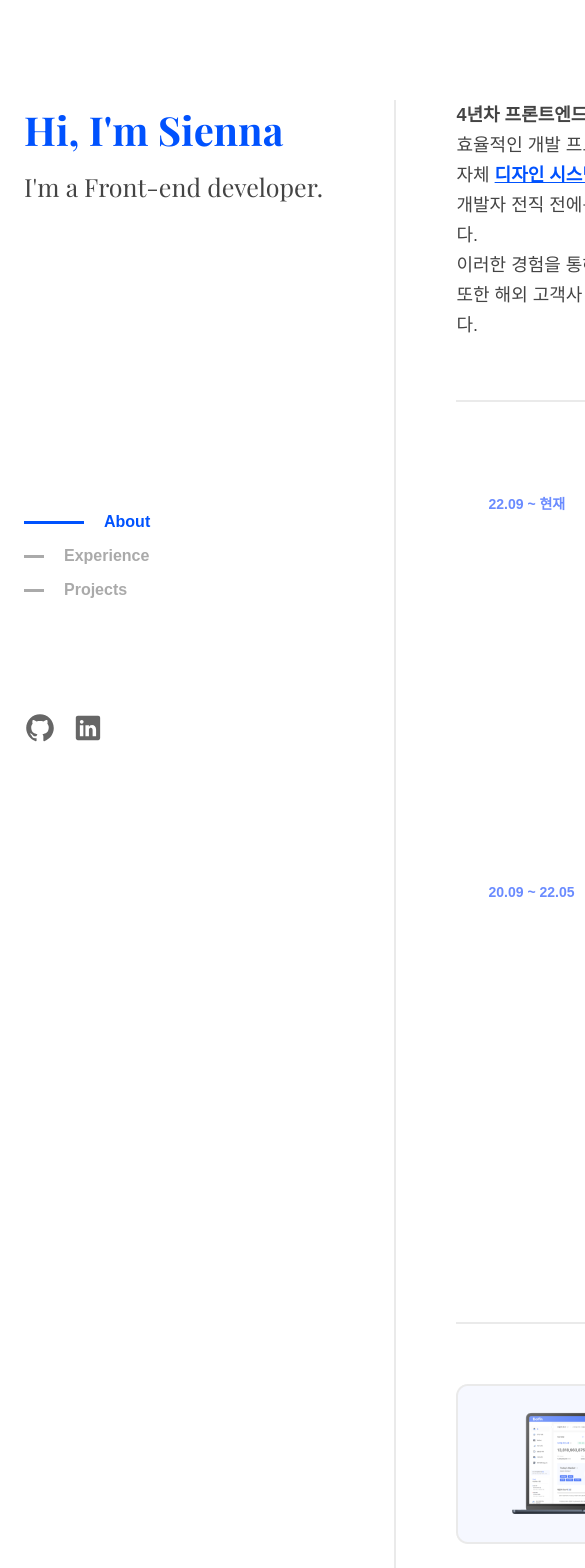
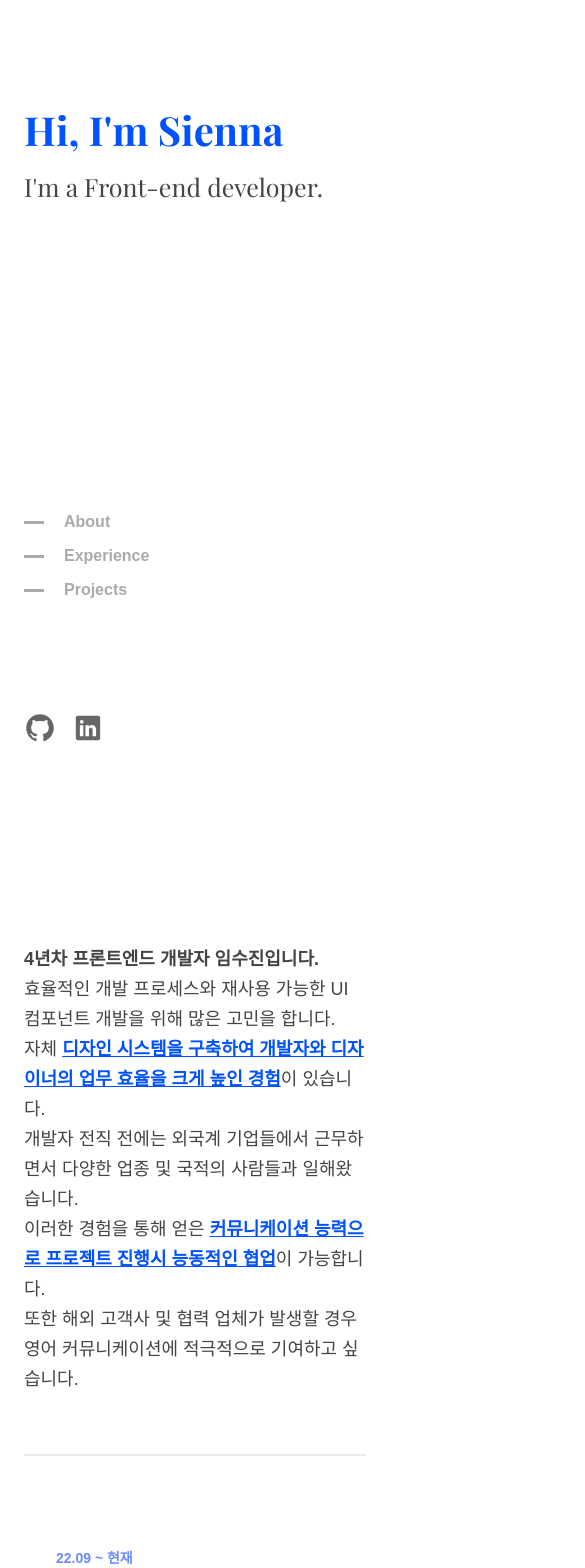
Before and after one commit to wldlglaso/wldlglaso.github.io, a Next.js app: page / in a window 390 px wide. Shown: the top 1568 px of the page, 585 px wide, since content can reach past the window. Built offline with nearby package versions, Linux system fonts and the light colour scheme; a web font is replaced by a local one.

Commit message:
chore: 일부 모바일 스타일 추가

```diff
--- a/app/layout.tsx
+++ b/app/layout.tsx
@@ -15,7 +15,7 @@ export default function RootLayout({
   return (
     <html lang="en">
       <body className="font-spoca">
-        <div className="flex px-6 mx-auto w-[1200px] relative">
+        <div className="flex flex-col md:flex-row px-6 mx-auto w-full md:w-[1200px] relative">
           <Navigation />
           {children}
         </div>
--- a/app/page.tsx
+++ b/app/page.tsx
@@ -12,7 +12,7 @@ export default function Home() {
   });
 
   return (
-    <main className="w-[800px] my-[100px] pl-[60px] text-gray-4 divide-y-2 divide-gray-EA border-solid border-l-[2px] border-l-gray-EA">
+    <main className="w-full md:w-[800px] my-[100px] md:pl-[60px] text-gray-4 divide-y-2 divide-gray-EA border-solid md:border-l-[2px] border-l-gray-EA">
       <About />
       <Experience />
       <Projects />
--- a/components/experience.tsx
+++ b/components/experience.tsx
@@ -17,7 +17,7 @@ const Card = ({
   mainSkills,
   subSkills,
 }: PropsWithChildren<Experience>) => (
-  <div className="hover:bg-blue-F p-[32px] rounded-[20px] flex gap-x-[32px] w-[700px]">
+  <div className="hover:bg-blue-F p-[32px] rounded-[20px] flex flex-col md:flex-row gap-x-[32px] md:w-[700px]">
     <div className="text-blue-6A text-[14px] font-bold w-[100px] shrink-0">
       {period}
     </div>
--- a/components/navigation.tsx
+++ b/components/navigation.tsx
@@ -10,7 +10,7 @@ const playfair = Playfair_Display({ subsets: ["latin"] });
 
 const Navigation = () => {
   return (
-    <nav className="py-[100px] flex flex-col justify-between h-screen w-[380px] sticky top-0">
+    <nav className="py-[100px] flex flex-col justify-between h-screen w-full md:w-[380px] relative md:sticky top-0">
       <div className={playfair.className}>
         <div className="overflow-hidden">
           <motion.h1
--- a/components/projects.tsx
+++ b/components/projects.tsx
@@ -11,7 +11,7 @@ const Projects = () => (
 );
 
 const Card = ({ title, description, image, url }: Project) => (
-  <div className="flex gap-x-[28px]">
+  <div className="flex flex-col md:flex-row gap-x-[28px]">
     <Image
       src={image}
       alt={title}
```
